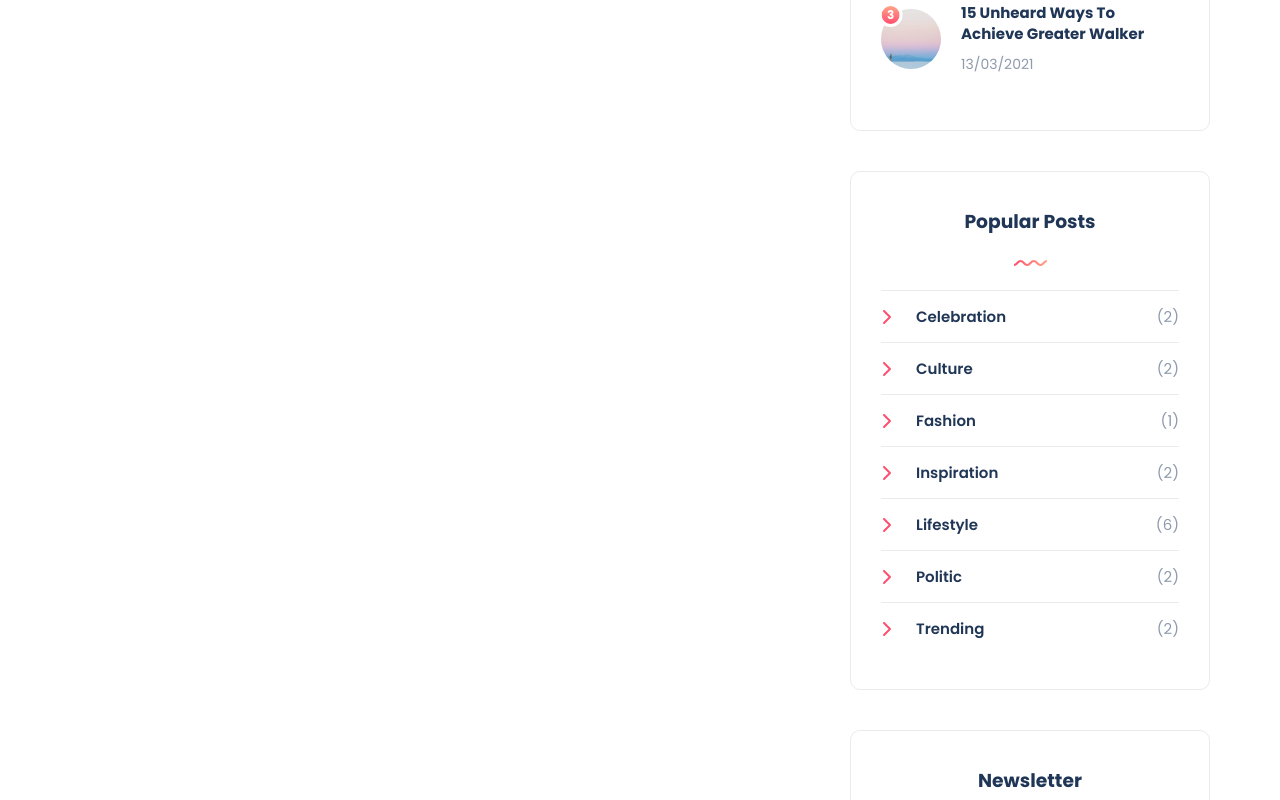
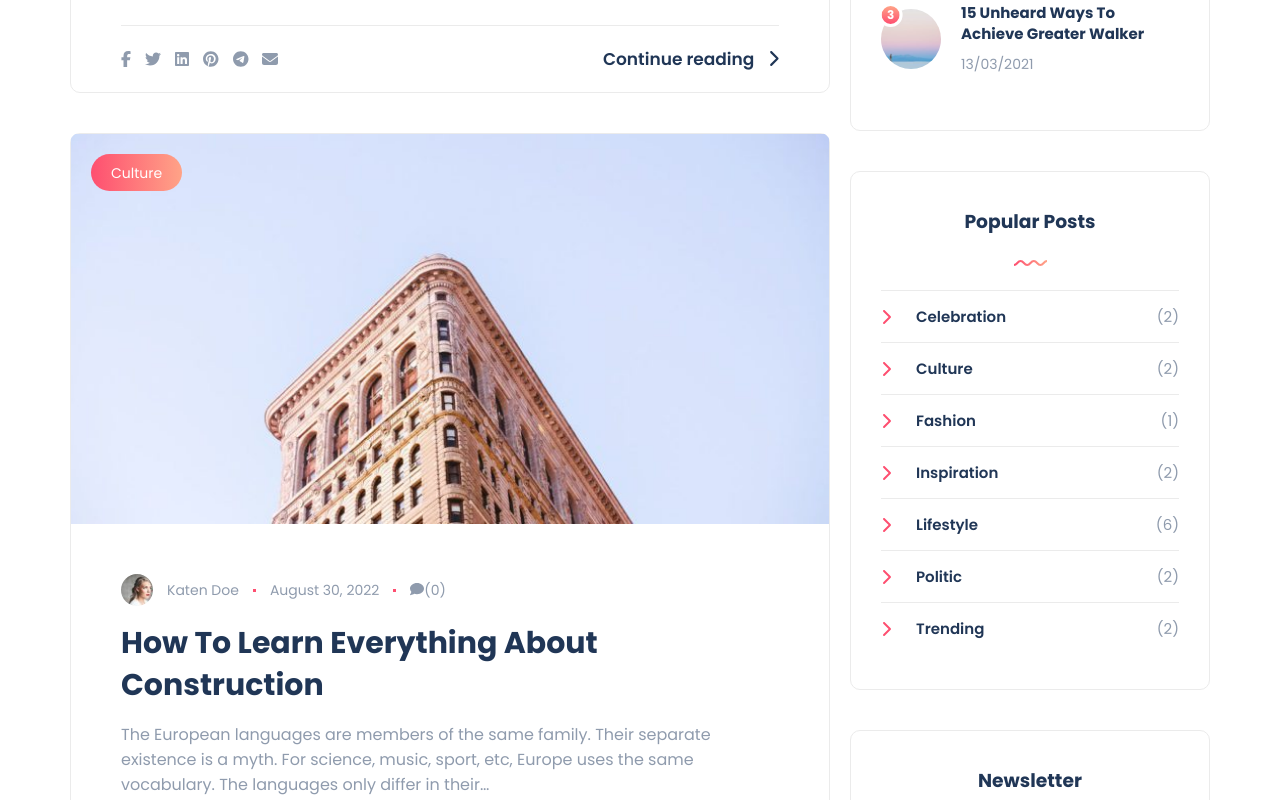
Before and after one commit to AbdukahharS/katen, a Next.js app: page / in a window 1280 px wide. Shown: the part 1480-2280 px from the top of the page. Built offline with nearby package versions, Linux system fonts and the light colour scheme.

Commit message:
Article in Home

```diff
--- /dev/null
+++ b/src/components/Article.jsx
@@ -0,0 +1,80 @@
+import Link from 'next/link'
+import Image from 'next/image'
+import { FontAwesomeIcon } from '@fortawesome/react-fontawesome'
+import {
+  faChevronRight,
+  faComment,
+  faEnvelope,
+} from '@fortawesome/free-solid-svg-icons'
+import styles from '@/styles/components/Article.module.scss'
+import {
+  faFacebookF,
+  faLinkedin,
+  faPinterest,
+  faTelegram,
+  faTwitter,
+} from '@fortawesome/free-brands-svg-icons'
+
+const Article = () => {
+  return (
+    <article className={styles.article}>
+      <Link href={'/post/1'} className={styles.imgContainer}>
+        <Image src='/img/posts/post1.jpg' fill alt='Article' />
+      </Link>
+      <div className={styles.publish}>
+        <Image
+          src='/img/authors/nick-arnot-321267-unsplash-48x48.jpg'
+          width={32}
+          height={32}
+          alt='Katen Doe'
+        />
+        <Link href='/author/1'>Katen Doe</Link>
+        <div className={styles.dot}></div>
+        <span>August 30, 2022</span>
+        <div className={styles.dot}></div>
+        <span>
+          <FontAwesomeIcon icon={faComment} />
+          (0)
+        </span>
+      </div>
+      <div className={styles.body}>
+        <Link href={'/post/1'}>How To Learn Everything About Construction</Link>
+        <p>
+          The European languages are members of the same family. Their separate
+          existence is a myth. For science, music, sport, etc, Europe uses the
+          same vocabulary. The languages only differ in their…
+        </p>
+      </div>
+      <div className={styles.links}>
+        <div className={styles.socialMedia}>
+          <Link href='/'>
+            <FontAwesomeIcon icon={faFacebookF} />
+          </Link>
+          <Link href='/'>
+            <FontAwesomeIcon icon={faTwitter} />
+          </Link>
+          <Link href='/'>
+            <FontAwesomeIcon icon={faLinkedin} />
+          </Link>
+          <Link href='/'>
+            <FontAwesomeIcon icon={faPinterest} />
+          </Link>
+          <Link href='/'>
+            <FontAwesomeIcon icon={faTelegram} />
+          </Link>
+          <Link href='/'>
+            <FontAwesomeIcon icon={faEnvelope} />
+          </Link>
+        </div>
+        <Link href='/' className={styles.continue}>
+          Continue reading <FontAwesomeIcon icon={faChevronRight} />
+        </Link>
+      </div>
+      <Link href='/category/1' className={styles.category}>
+        <span>Culture</span>
+      </Link>
+    </article>
+  )
+}
+
+export default Article
--- a/src/components/Aside.jsx
+++ b/src/components/Aside.jsx
@@ -1,6 +1,6 @@
 import Link from 'next/link'
 import Image from 'next/image'
-import styles from '@/styles/Aside.module.scss'
+import styles from '@/styles/components/Aside.module.scss'
 import { FontAwesomeIcon } from '@fortawesome/react-fontawesome'
 import {
   faFacebookF,
@@ -165,8 +165,10 @@ const Aside = () => {
         <h3>Tag Clouds</h3>
         <Image src='/img/wave.svg' width={33} height={6} alt='wave' />
         <div className={styles.list}>
-          {tags.map((tag) => (
-            <Link href={`tag/${tag}`}>#{tag}</Link>
+          {tags.map((tag, i) => (
+            <Link key={i} href={`tag/${tag}`}>
+              #{tag}
+            </Link>
           ))}
         </div>
       </div>
--- a/src/pages/index.js
+++ b/src/pages/index.js
@@ -2,6 +2,7 @@ import Head from 'next/head'
 import Hero from '../components/home/Hero'
 import Aside from '@/components/Aside'
 import styles from '@/styles/Home.module.scss'
+import Article from '@/components/Article'
 
 export default function Home() {
   return (
@@ -14,7 +15,12 @@ export default function Home() {
       </Head>
       <Hero />
       <section className={styles.container}>
-        <main className={styles.main}>Main</main>
+        <main className={styles.main}>
+          <Article />
+          <Article />
+          <Article />
+          <Article />
+        </main>
         <Aside />
       </section>
     </>
--- a/src/styles/Home.module.scss
+++ b/src/styles/Home.module.scss
@@ -5,6 +5,7 @@
   justify-content: space-between;
   align-items: flex-start;
   width: 100%;
+  gap: 20px;
 }
 
 .main {
--- /dev/null
+++ b/src/styles/components/Article.module.scss
@@ -0,0 +1,145 @@
+.article {
+  border: solid 1px #ebebeb;
+  border-radius: 10px;
+  position: relative;
+  margin-bottom: 40px;
+
+  .imgContainer {
+    width: 100%;
+    height: 390px;
+    position: relative;
+    overflow: hidden;
+    display: block;
+
+    img {
+      border-top-right-radius: 10px;
+      border-top-left-radius: 10px;
+      width: calc(100% + 2px) !important;
+      height: calc(100% + 1px) !important;
+      left: -1px !important;
+      top: -1px !important;
+      transition: all 0.3s ease;
+    }
+
+    &:hover img {
+      transform: scale(1.05);
+    }
+  }
+
+  .publish {
+    margin: 50px 50px 16px 50px;
+    display: flex;
+    flex-direction: row;
+    align-items: center;
+    gap: 14px;
+    color: #8f9bad;
+    font-size: 14px;
+
+    img {
+      border-radius: 50%;
+    }
+
+    a:hover {
+      color: #fe4f70;
+    }
+
+    .dot {
+      width: 3px;
+      height: 3px;
+      background: #fe4f70;
+    }
+  }
+
+  .body {
+    margin: 0 50px 40px 50px;
+
+    a {
+      color: #203656;
+      font-size: 30px;
+      font-weight: 700;
+      margin-bottom: 16px;
+      line-height: 1.4;
+      display: block;
+
+      &:hover {
+        color: #fe4f70;
+      }
+    }
+
+    p {
+      color: #8f9bad;
+      font-size: 16px;
+    }
+  }
+
+  .links {
+    padding: 20px 0;
+    margin: 0 50px;
+    border-top: solid 1px #ebebeb;
+    display: flex;
+    flex-direction: row;
+    align-items: center;
+    justify-content: space-between;
+
+    .socialMedia {
+      display: flex;
+      align-items: center;
+      gap: 14px;
+      color: #8f9bad;
+
+      a:hover {
+        color: #203656;
+      }
+    }
+
+    .continue {
+      font-size: 17px;
+      color: #203656;
+      font-weight: 600;
+
+      svg {
+        margin-left: 10px;
+        transition: inherit;
+      }
+
+      &:hover svg {
+        transform: translateX(5px);
+      }
+    }
+  }
+
+  .category {
+    position: absolute;
+    top: 20px;
+    left: 20px;
+    display: block;
+    color: #fff;
+    padding: 6px 20px;
+    border-radius: 20px;
+    background-image: linear-gradient(to right, #fe4f70, #ffa387);
+
+    span {
+      position: relative;
+      z-index: 2;
+      font-size: 14px;
+    }
+
+    &::after {
+      position: absolute;
+      content: '';
+      top: 0;
+      left: 0;
+      width: 100%;
+      height: 100%;
+      border-radius: 20px;
+      background: linear-gradient(to left, #fe4f70, #ffa387);
+      z-index: 1;
+      transition: inherit;
+      opacity: 0;
+    }
+
+    &:hover::after {
+      opacity: 1;
+    }
+  }
+}
```
Also changed, not shown: public/img/authors/nick-arnot-321267-unsplash-48x48.jpg (added), public/img/posts/post1.jpg (added), src/styles/components/Aside.module.scss (renamed from src/styles/Aside.module.scss).
